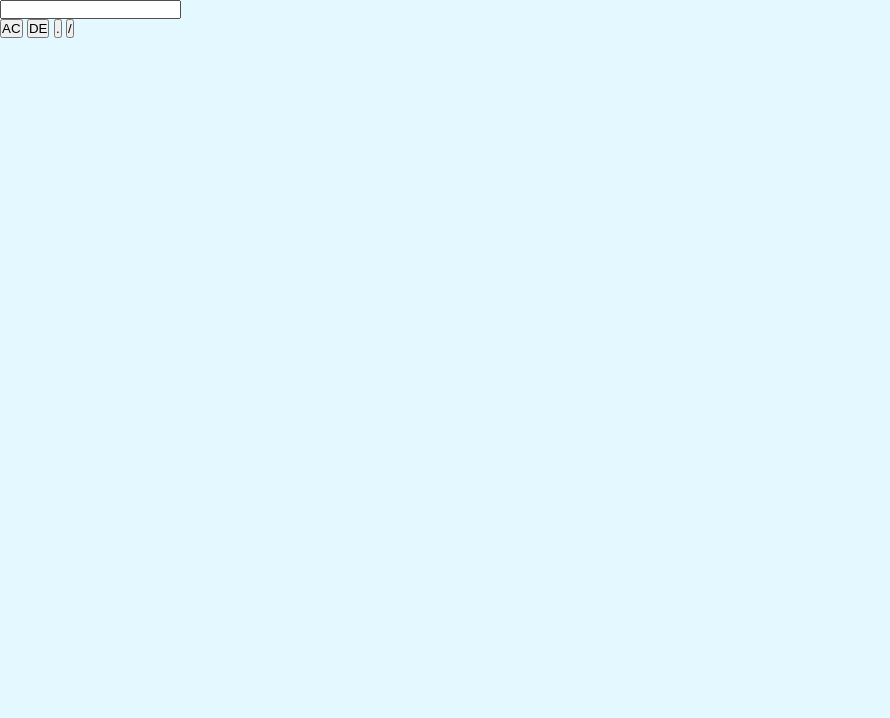
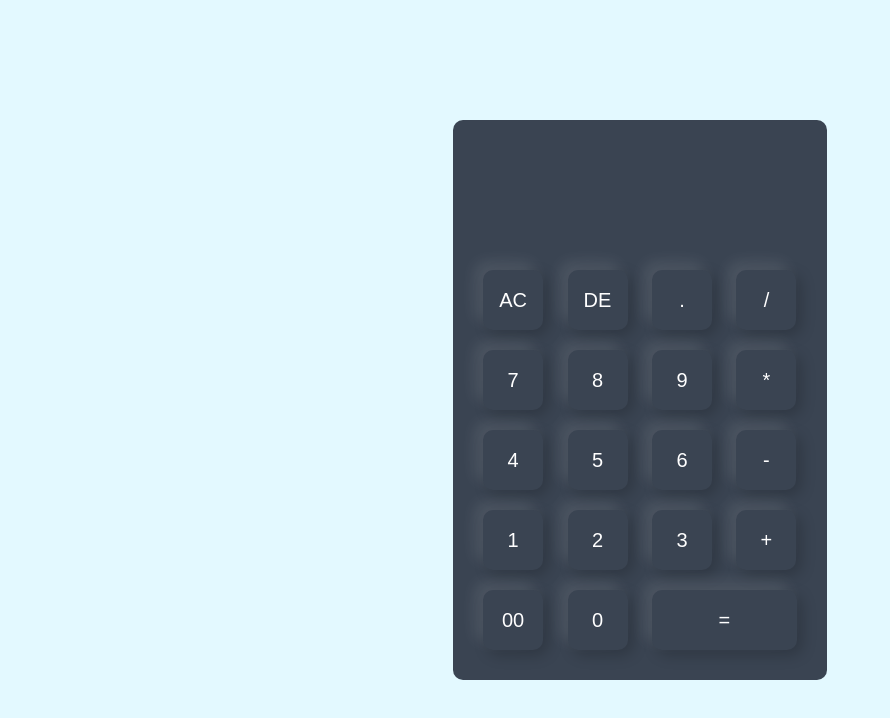
Before and after one commit to rsm917/calculator-app, a plain HTML site: page index.html in a window 1280 px wide. Shown: the whole page, without its empty margins (0-890 px from the left). Drawn offline with Linux system fonts and the light colour scheme.

Commit message:
set up html structure and css for calculator

```diff
--- a/index.html
+++ b/index.html
@@ -10,7 +10,7 @@
     <div class="container">
       <div class="calculator">
         <form>
-          <div>
+          <div class="display">
             <input type="text" name="display" />
           </div>
           <div>
@@ -20,6 +20,30 @@
               <input type="button" value="." />
               <input type="button" value="/" />
             </div>
+            <div>
+              <input type="button" value="7" />
+              <input type="button" value="8" />
+              <input type="button" value="9" />
+              <input type="button" value="*" />
+            </div>
+            <div>
+              <input type="button" value="4" />
+              <input type="button" value="5" />
+              <input type="button" value="6" />
+              <input type="button" value="-" />
+            </div>
+
+            <div>
+              <input type="button" value="1" />
+              <input type="button" value="2" />
+              <input type="button" value="3" />
+              <input type="button" value="+" />
+            </div>
+            <div>
+              <input type="button" value="00" />
+              <input type="button" value="0" />
+              <input type="button" value="=" class="equal" />
+            </div>
           </div>
         </form>
       </div>
--- a/style.css
+++ b/style.css
@@ -9,4 +9,44 @@
   width: 100%;
   height: 100vh;
   background-color: #e3f9ff;
+  display: flex;
+  align-items: center;
+  justify-content: center;
 }
+
+.calculator {
+  background: #3a4452;
+  padding: 20px;
+  border-radius: 10px;
+}
+
+.calculator form input {
+  background: transparent;
+  border: 0;
+  border-radius: 10px;
+  box-shadow: -8px -8px 15px rgba(255, 255, 255, 0.1),
+    5px 5px 15px rgba(0, 0, 0, 0.2);
+  outline: 0;
+  color: #fff;
+  cursor: pointer;
+  font-size: 20px;
+  height: 60px;
+  width: 60px;
+  margin: 10px;
+}
+
+form .display {
+  display: flex;
+  justify-content: flex-end;
+  margin: 20px 0;
+}
+form .display input {
+  text-align: right;
+  flex: 1;
+  font-size: 45px;
+  box-shadow: none;
+}
+
+form input.equal {
+  width: 145px;
+}
```
